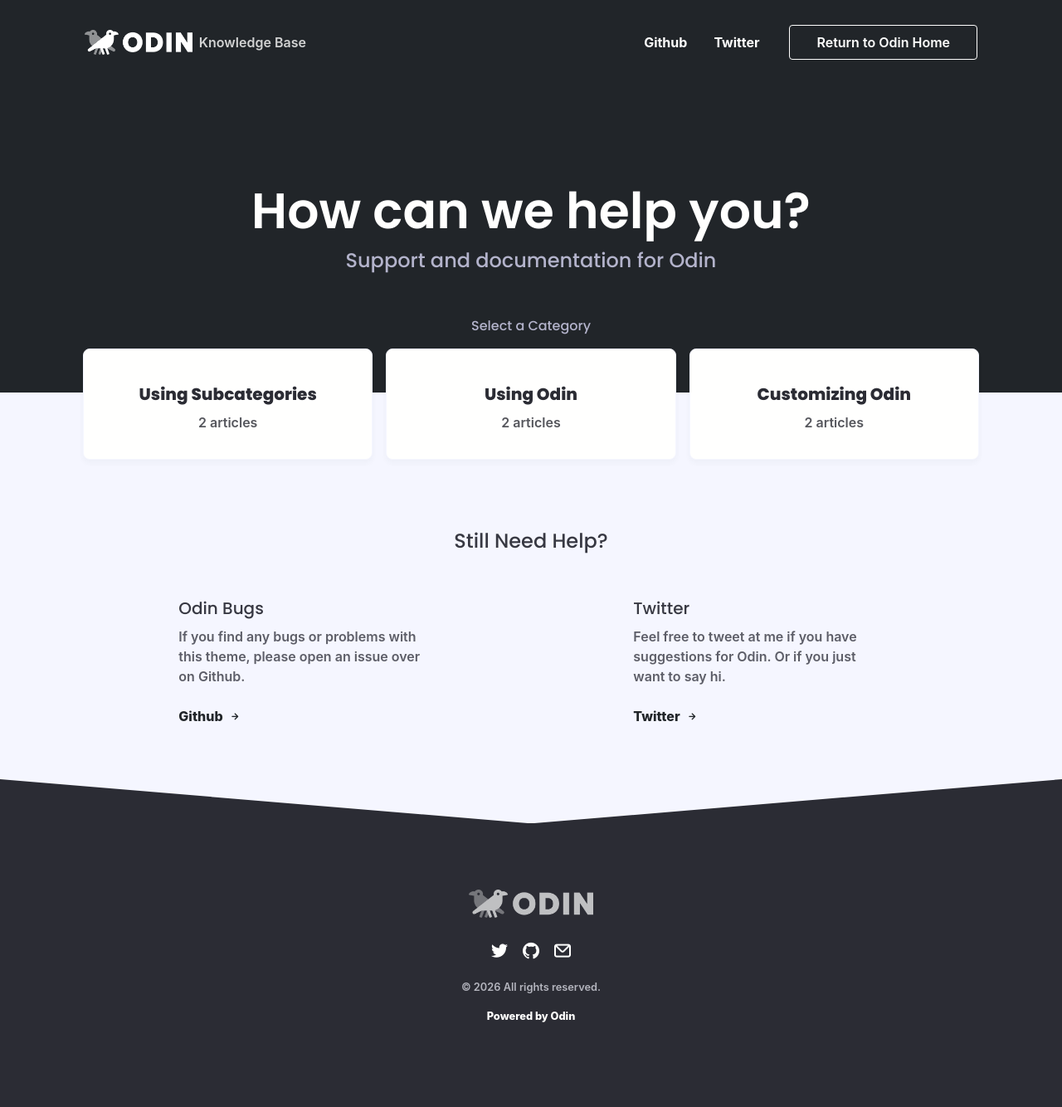
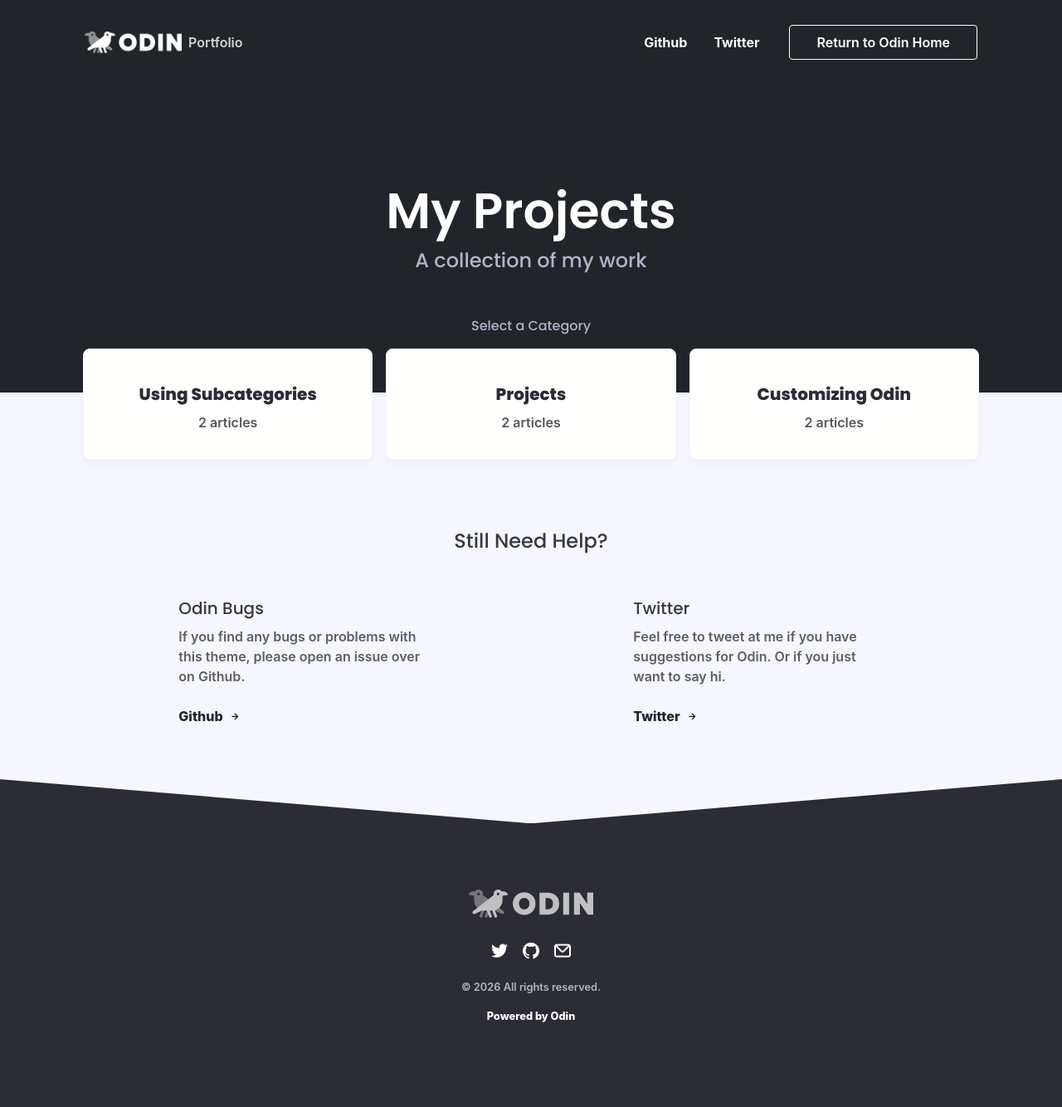
Before and after one commit to eunji021/eunji021.github.io, a Jekyll site: the page built from index.html, in a window 1280 px wide. Shown: the whole page at 83% size. Built offline with Jekyll 4.4.1, drawn with Linux system fonts in a browser that asks for light colours; nearby versions of some CDN libraries; some web fonts are replaced; comment, search, counter and statistics services are not loaded.

Commit message:
이름 수정

```diff
--- a/_config.yml
+++ b/_config.yml
@@ -18,19 +18,19 @@
 # You can create any custom variable you would like, and they will be accessible
 # in the templates via {{ site.myvariable }}.
 
-title: Odin - A Jekyll Knowledge Base Theme
-description: Odin is a simple to setup and use Jekyll theme for help desks and knowledge bases. Hosts for free on Github Pages!
-baseurl: /odin # the subpath of your site, e.g. /support
-url: https://teaguns.github.io # the base hostname AND PROTOCOL for your site, e.g. http://example.com
+title: My Portfolio
+description: A showcase of my recent projects and work.
+baseurl: "" # the subpath of your site, e.g. /support
+url: https://eunji021.github.io # the base hostname AND PROTOCOL for your site, e.g. http://example.com
 permalink: /:categories/:title
 
-content_type: Knowledge Base #Define whether this is a knowledge base, help center, or something else
+content_type: Portfolio #Define whether this is a knowledge base, help center, or something else
 use_authors: true #Set this to false to disable showing post authors
 
 brand_logo: logo.png
-brand_name: Odin
-header: How can we help you?
-subheader: Support and documentation for Odin
+brand_name: Portfolio
+header: My Projects
+subheader: A collection of my work
 
 meta_image: odin-meta.png
 
--- a/_data/category_list.yml
+++ b/_data/category_list.yml
@@ -4,9 +4,9 @@
 using-subcategories:
   name: Using Subcategories
   description: Learn to use subcategories!
-using-odin:
-  name: Using Odin
-  description: Welcome to Odin, time to get started
+projects:
+  name: Projects
+  description: My recent projects and work
 customizing-odin:
   name: Customizing Odin
   description: Welcome to Odin, time to get started
```
